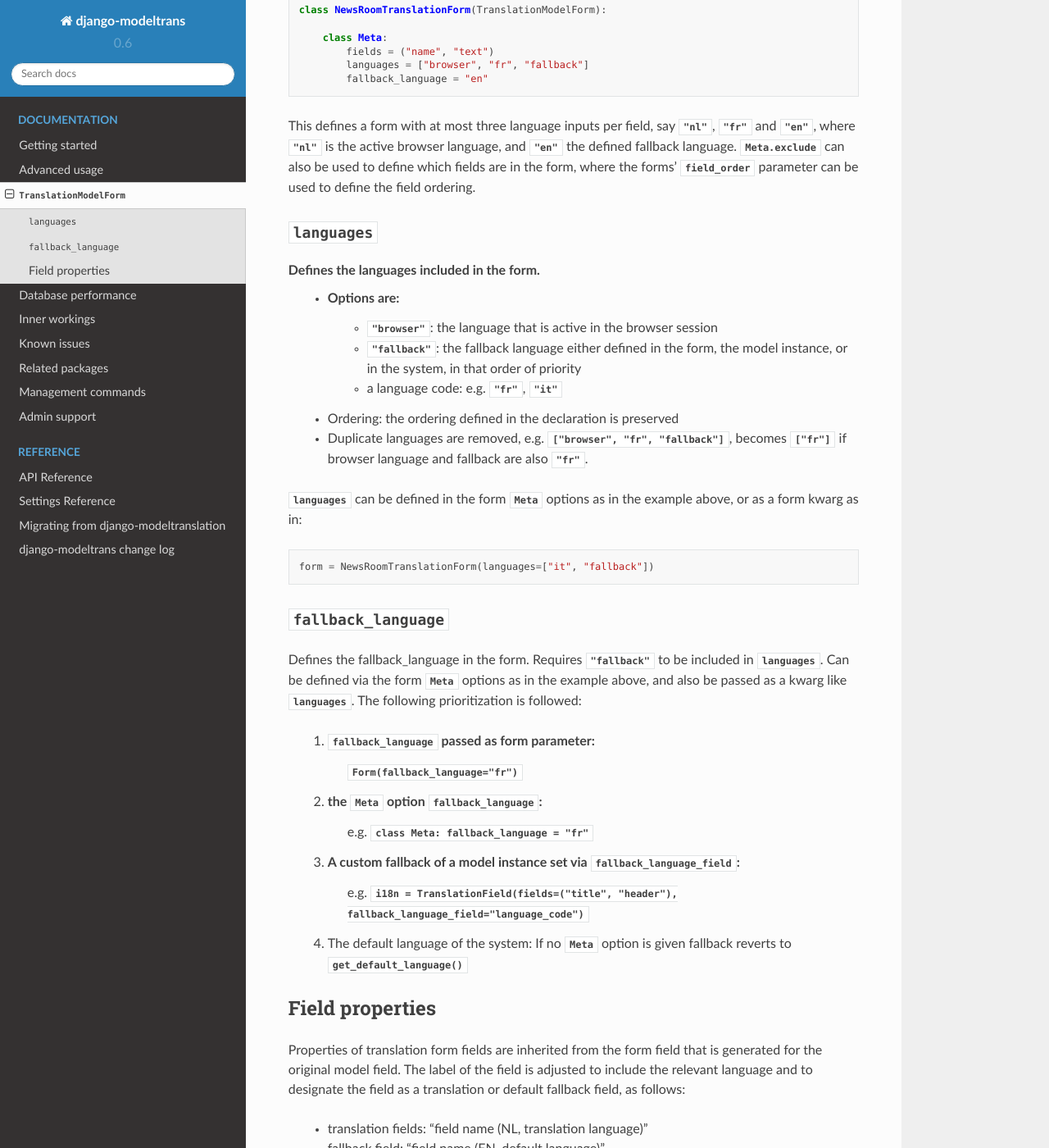
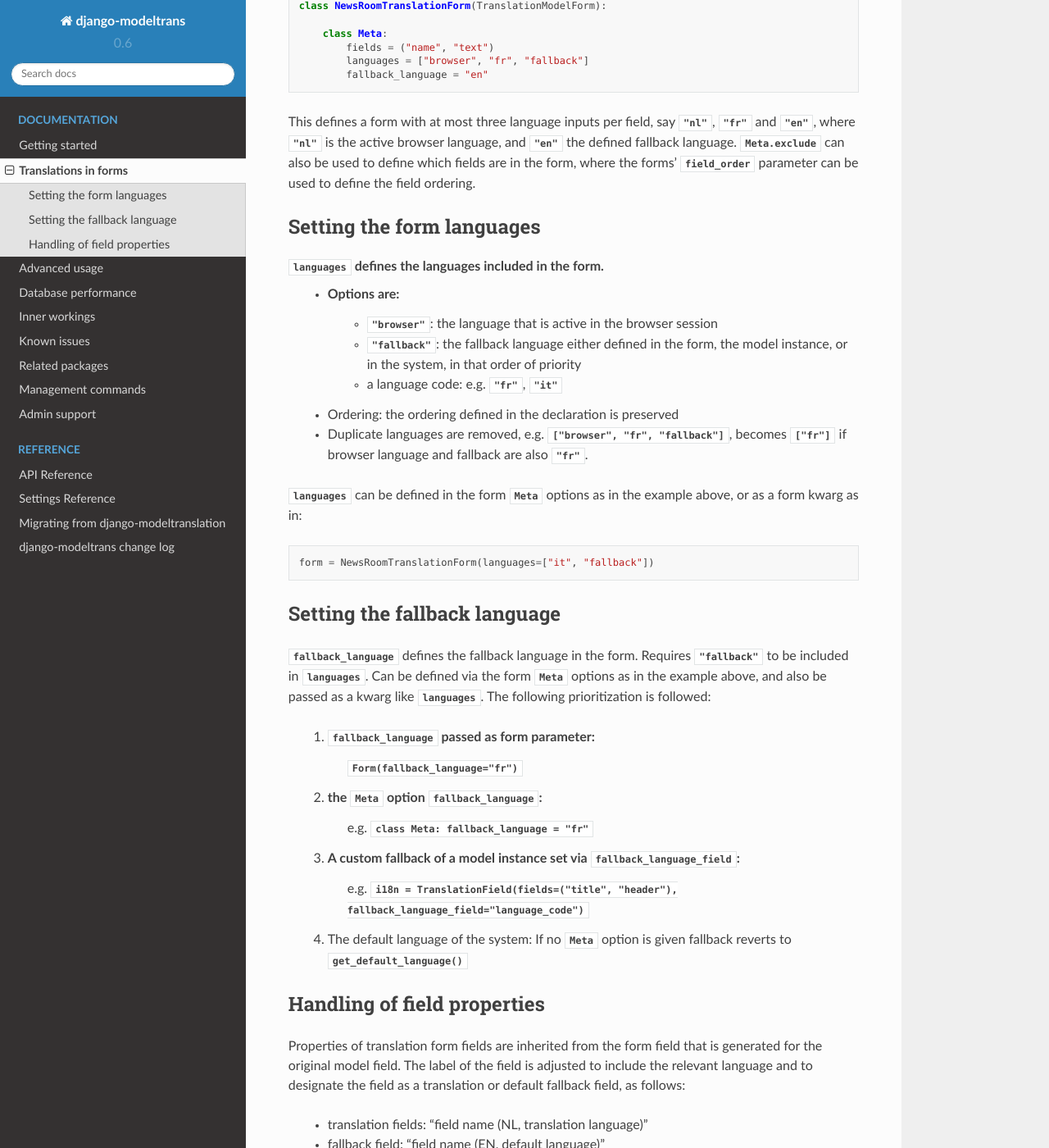
Before and after one commit to zostera/django-modeltrans, a Sphinx documentation site: the page built from docs/pages/translation-model-form.rst, in a window 1280 px wide and 1400 px high, scrolled down 554 px. Shown: the whole window at 82% size. Built offline with Sphinx 7.4.7 and the Read the Docs theme 2.0.0, drawn with Linux system fonts in a browser that asks for light colours; some of the changed text lies outside the part shown.

```diff
--- a/docs/index.rst
+++ b/docs/index.rst
@@ -24,8 +24,8 @@ Table of contents
     :caption: Documentation
 
     pages/getting-started
+    pages/translation-model-form
     pages/working-with-models
-    pages/translation-model-form
     pages/performance
     pages/inner-workings
     pages/known-issues
--- a/docs/pages/translation-model-form.rst
+++ b/docs/pages/translation-model-form.rst
@@ -1,5 +1,5 @@
-`TranslationModelForm`
-======================
+Translations in forms
+=====================
 
 `TranslationModelForm` is an adaptation of Django's `django.forms.ModelForm` that allows management of translation fields.
 Assuming your model is translated with modeltrans,
@@ -30,10 +30,10 @@ where `"nl"` is the active browser language, and `"en"` the defined fallback lan
 `Meta.exclude` can also be used to define which fields are in the form,
 where the forms' `field_order` parameter can be used to define the field ordering.
 
-`languages`
------------
+Setting the form languages
+--------------------------
 
-Defines the languages included in the form.
+`languages` defines the languages included in the form.
     - Options are:
         - `"browser"`: the language that is active in the browser session
         - `"fallback"`: the fallback language either defined in the form, the model instance, or in the system, in that order of priority
@@ -46,10 +46,10 @@ Defines the languages included in the form.
     form = NewsRoomTranslationForm(languages=["it", "fallback"])
 
 
-`fallback_language`
--------------------
+Setting the fallback language
+-----------------------------
 
-Defines the fallback_language in the form.
+`fallback_language` defines the fallback language in the form.
 Requires `"fallback"` to be included in `languages`.
 Can be defined via the form `Meta` options as in the example above, and also be passed as a kwarg like `languages`.
 The following prioritization is followed:
@@ -62,8 +62,8 @@ The following prioritization is followed:
         e.g. `i18n = TranslationField(fields=("title", "header"), fallback_language_field="language_code")`
     4) The default language of the system: If no `Meta` option is given fallback reverts to `get_default_language()`
 
-Field properties
-----------------
+Handling of field properties
+----------------------------
 
 Properties of translation form fields are inherited from the form field that is generated for the original model field.
 The label of the field is adjusted to include the relevant language
```
Also changed, not shown: 1 other file.
